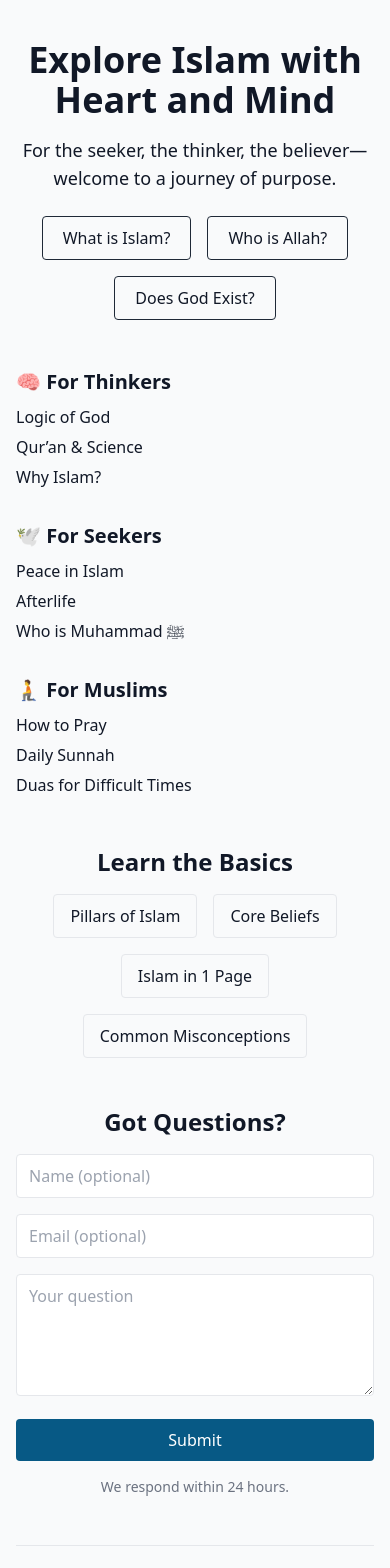
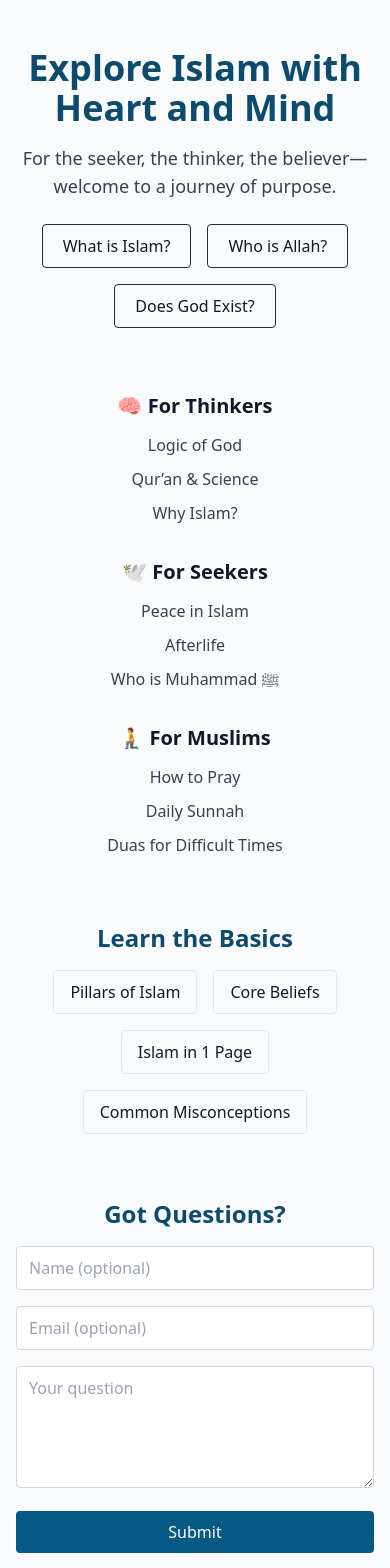
Before and after one commit to SultanisEssay/albaseera, a Next.js app: page / in a window 390 px wide. Shown: the top 1568 px of the page. Built offline with nearby package versions, Linux system fonts and the light colour scheme.

Commit message:
Update index.js

```diff
--- a/pages/index.js
+++ b/pages/index.js
@@ -1,41 +1,50 @@
-
 import Link from 'next/link';
 
 export default function Home() {
   return (
-    <main className="max-w-7xl mx-auto px-4 py-10 text-gray-900">
+    <main className="max-w-7xl mx-auto px-4 py-12 text-gray-900">
       {/* HERO */}
-      <section className="text-center mb-12">
-        <h1 className="text-4xl sm:text-5xl font-bold mb-4">Explore Islam with Heart and Mind</h1>
-        <p className="text-lg mb-6">For the seeker, the thinker, the believer—welcome to a journey of purpose.</p>
+      <section className="text-center mb-16">
+        <h1 className="text-4xl sm:text-5xl font-bold mb-4 text-sky-900">
+          Explore Islam with Heart and Mind
+        </h1>
+        <p className="text-lg text-gray-700 mb-6">
+          For the seeker, the thinker, the believer—welcome to a journey of purpose.
+        </p>
         <div className="flex flex-wrap justify-center gap-4">
-          <Link href="/what-is-islam" className="border border-gray-800 px-5 py-2 rounded">What is Islam?</Link>
-          <Link href="/who-is-allah" className="border border-gray-800 px-5 py-2 rounded">Who is Allah?</Link>
-          <Link href="/does-god-exist" className="border border-gray-800 px-5 py-2 rounded">Does God Exist?</Link>
+          <Link href="/what-is-islam" className="border border-gray-800 px-5 py-2 rounded hover:bg-gray-100">
+            What is Islam?
+          </Link>
+          <Link href="/who-is-allah" className="border border-gray-800 px-5 py-2 rounded hover:bg-gray-100">
+            Who is Allah?
+          </Link>
+          <Link href="/does-god-exist" className="border border-gray-800 px-5 py-2 rounded hover:bg-gray-100">
+            Does God Exist?
+          </Link>
         </div>
       </section>
 
       {/* FOR CATEGORIES */}
-      <section className="grid grid-cols-1 sm:grid-cols-3 gap-8 mb-12">
+      <section className="grid grid-cols-1 sm:grid-cols-3 gap-8 text-center sm:text-left mb-16">
         <div>
-          <h3 className="text-xl font-semibold mb-2">🧠 For Thinkers</h3>
-          <ul className="space-y-1">
+          <h3 className="text-xl font-semibold mb-3">🧠 For Thinkers</h3>
+          <ul className="space-y-2 text-gray-700">
             <li>Logic of God</li>
             <li>Qur’an & Science</li>
             <li>Why Islam?</li>
           </ul>
         </div>
         <div>
-          <h3 className="text-xl font-semibold mb-2">🕊️ For Seekers</h3>
-          <ul className="space-y-1">
+          <h3 className="text-xl font-semibold mb-3">🕊️ For Seekers</h3>
+          <ul className="space-y-2 text-gray-700">
             <li>Peace in Islam</li>
             <li>Afterlife</li>
             <li>Who is Muhammad ﷺ</li>
           </ul>
         </div>
         <div>
-          <h3 className="text-xl font-semibold mb-2">🧎 For Muslims</h3>
-          <ul className="space-y-1">
+          <h3 className="text-xl font-semibold mb-3">🧎 For Muslims</h3>
+          <ul className="space-y-2 text-gray-700">
             <li>How to Pray</li>
             <li>Daily Sunnah</li>
             <li>Duas for Difficult Times</li>
@@ -44,37 +53,62 @@ export default function Home() {
       </section>
 
       {/* LEARN THE BASICS */}
-      <section className="text-center mb-12">
-        <h2 className="text-2xl font-semibold mb-4">Learn the Basics</h2>
+      <section className="text-center mb-16">
+        <h2 className="text-2xl font-semibold mb-4 text-sky-900">Learn the Basics</h2>
         <div className="flex flex-wrap justify-center gap-4">
-          <Link href="/pillars" className="border px-4 py-2 rounded">Pillars of Islam</Link>
-          <Link href="/beliefs" className="border px-4 py-2 rounded">Core Beliefs</Link>
-          <Link href="/islam-one-page" className="border px-4 py-2 rounded">Islam in 1 Page</Link>
-          <Link href="/misconceptions" className="border px-4 py-2 rounded">Common Misconceptions</Link>
+          <Link href="/pillars" className="border px-4 py-2 rounded hover:bg-gray-100">
+            Pillars of Islam
+          </Link>
+          <Link href="/beliefs" className="border px-4 py-2 rounded hover:bg-gray-100">
+            Core Beliefs
+          </Link>
+          <Link href="/islam-one-page" className="border px-4 py-2 rounded hover:bg-gray-100">
+            Islam in 1 Page
+          </Link>
+          <Link href="/misconceptions" className="border px-4 py-2 rounded hover:bg-gray-100">
+            Common Misconceptions
+          </Link>
         </div>
       </section>
 
       {/* QUESTIONS FORM */}
-      <section className="text-center mb-12">
-        <h2 className="text-2xl font-semibold mb-4">Got Questions?</h2>
-        <form className="max-w-xl mx-auto space-y-4">
-          <input type="text" placeholder="Name (optional)" className="w-full border px-3 py-2 rounded" />
-          <input type="email" placeholder="Email (optional)" className="w-full border px-3 py-2 rounded" />
-          <textarea placeholder="Your question" rows="4" className="w-full border px-3 py-2 rounded"></textarea>
-          <button type="submit" className="w-full bg-sky-800 text-white py-2 rounded hover:bg-sky-900">Submit</button>
-          <p className="text-sm text-gray-500">We respond within 24 hours.</p>
+      <section className="text-center mb-20">
+        <h2 className="text-2xl font-semibold mb-4 text-sky-900">Got Questions?</h2>
+        <form className="max-w-xl mx-auto space-y-4 text-left">
+          <input
+            type="text"
+            placeholder="Name (optional)"
+            className="w-full border border-gray-300 px-3 py-2 rounded focus:outline-none focus:ring-2 focus:ring-sky-600"
+          />
+          <input
+            type="email"
+            placeholder="Email (optional)"
+            className="w-full border border-gray-300 px-3 py-2 rounded focus:outline-none focus:ring-2 focus:ring-sky-600"
+          />
+          <textarea
+            placeholder="Your question"
+            rows={4}
+            className="w-full border border-gray-300 px-3 py-2 rounded focus:outline-none focus:ring-2 focus:ring-sky-600"
+          ></textarea>
+          <button
+            type="submit"
+            className="w-full bg-sky-800 text-white py-2 rounded hover:bg-sky-900 transition"
+          >
+            Submit
+          </button>
+          <p className="text-sm text-gray-500 text-center">We respond within 24 hours.</p>
         </form>
       </section>
 
       {/* FOOTER */}
       <footer className="border-t pt-6 text-center text-sm text-gray-600">
         <div className="flex flex-wrap justify-center gap-4 mb-4">
-          <Link href="/about">About</Link>
-          <Link href="/privacy">Privacy</Link>
-          <Link href="/volunteer">Volunteer</Link>
-          <Link href="/request-quran">Request a Quran</Link>
+          <Link href="/about" className="hover:underline">About</Link>
+          <Link href="/privacy" className="hover:underline">Privacy</Link>
+          <Link href="/volunteer" className="hover:underline">Volunteer</Link>
+          <Link href="/request-quran" className="hover:underline">Request a Quran</Link>
         </div>
-        <p>&copy; 2025 Albaseera</p>
+        <p>&copy; 2025 <span className="font-semibold text-sky-800">Albaseera</span></p>
       </footer>
     </main>
   );
```
